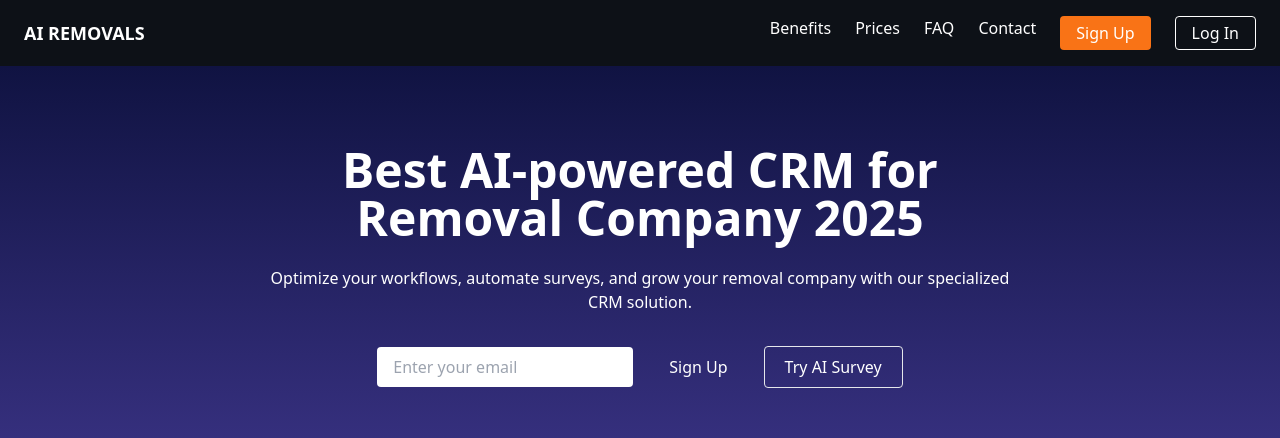
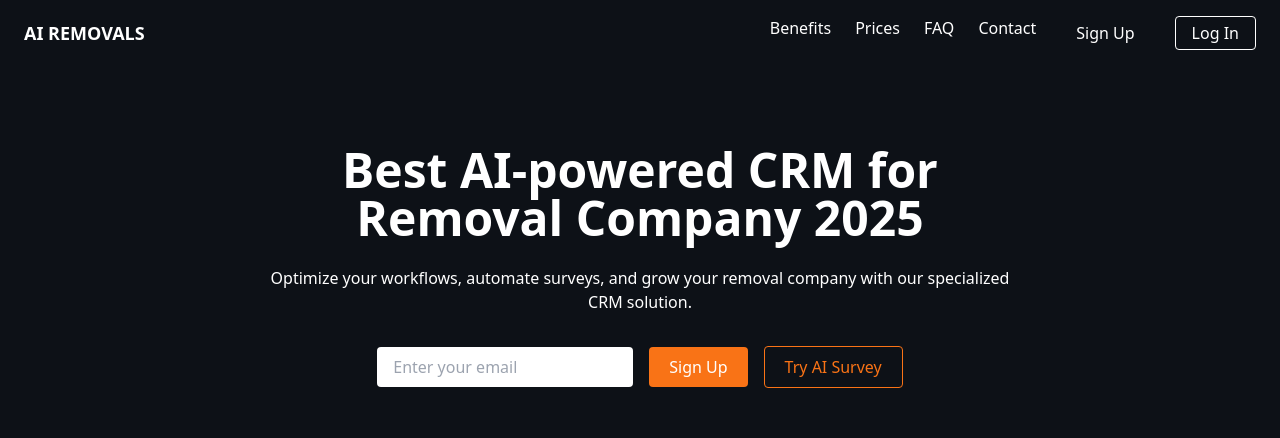
Before and after one commit to Gullmegler/mitt-prosjekt, a React (Create React App) app: page / in a window 1280 px wide. Shown: the top 438 px of the page. Built offline with nearby package versions, Linux system fonts and the light colour scheme.

Commit message:
Update tailwind.config.js

```diff
--- a/tailwind.config.js
+++ b/tailwind.config.js
@@ -2,13 +2,13 @@
 module.exports = {
   content: [
     "./src/**/*.{js,jsx,ts,tsx}",
-    "./public/index.html",
   ],
   theme: {
     extend: {
       colors: {
-        primary: "#101342", // Github-inspired dark blue
-        orange: "#f97316",  // Orange used for buttons and checkmarks
+        brandDark: "#111444",
+        brandPurple: "#5648b1",
+        brandOrange: "#f97316", // Tailwind sin orange-500
       },
     },
   },
```
